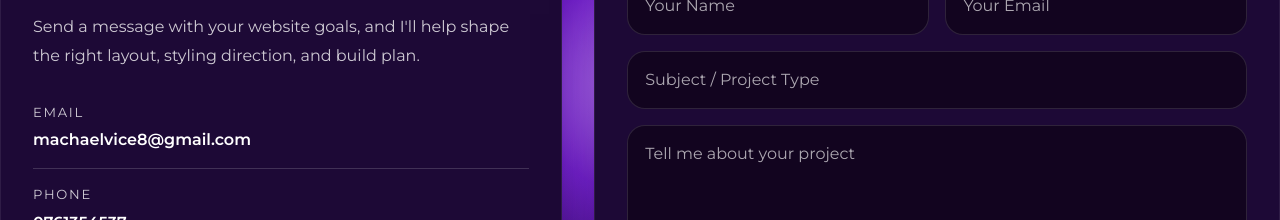
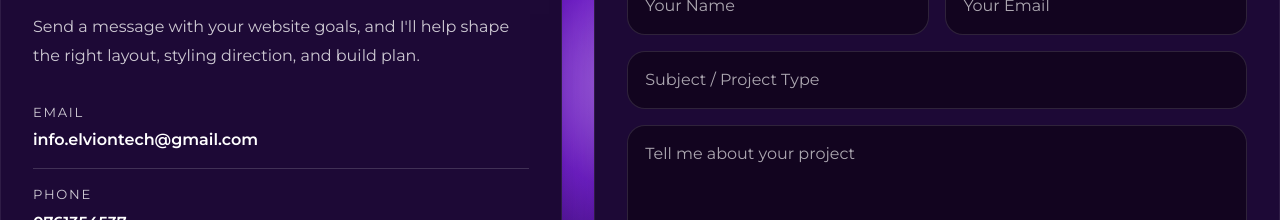
Before and after one commit to Elvis184/portfolio-website, a React (Vite) app: page / in a window 1280 px wide. Shown: the part 5660-5880 px from the top of the page. Built offline with nearby package versions, Linux system fonts and the light colour scheme.

Commit message:
updated portfolio website

```diff
--- a/src/App.jsx
+++ b/src/App.jsx
@@ -105,10 +105,10 @@ const projects = [
 
 const profile = {
   name: "Elvis Carter",
-  email: "machaelvice8@gmail.com",
+  email: "info.elviontech@gmail.com",
   phone: "0761354537",
   phoneHref: "tel:0761354537",
-  emailHref: "mailto:machaelvice8@gmail.com",
+  emailHref: "mailto:info.elviontech@gmail.com",
   socialLinks: [
     {
       name: "WhatsApp",
--- a/src/components/Footer.jsx
+++ b/src/components/Footer.jsx
@@ -20,7 +20,7 @@ export default function Footer() {
           </a>
         </div>
         <div className="flex gap-3">
-          <a href="mailto:alex@example.com" className="hover:text-white">
+          <a href="mailto:info.elviontech@gmail.com" className="hover:text-white">
             <Mail size={18} />
           </a>
           <a href="https://github.com/" target="_blank" rel="noreferrer" className="hover:text-white">
--- a/src/components/Hero.jsx
+++ b/src/components/Hero.jsx
@@ -59,7 +59,7 @@ export default function Hero() {
               <Linkedin size={18} />
             </a>
             <a
-              href="mailto:alex@example.com"
+              href="mailto:info.elviontech@gmail.com"
               className="rounded-xl border border-white/20 bg-white/5 p-3 text-slate-200 transition hover:border-electric/50 hover:text-electric"
               aria-label="Email"
             >
```
Also changed, not shown: 1 other file (tests, documents, lock files or other folders).
